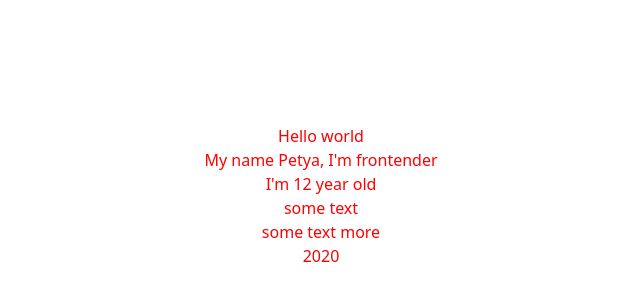
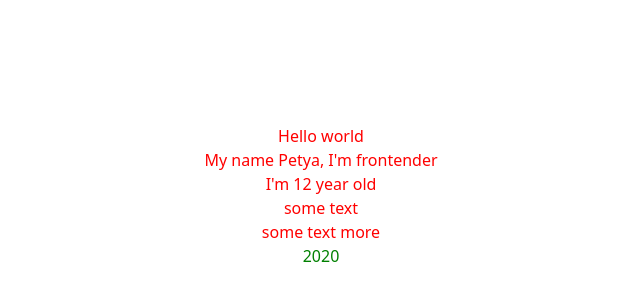
Before and after one commit to Siestaa/testChangeLog, a React (Vite) app: page / in a window 1280 px wide. Shown: the part 204-504 px from the top of the page, without its empty margins (319-959 px from the left). Built offline with nearby package versions, Linux system fonts and the light colour scheme.

Commit message:
2020 - Add styles

```diff
--- a/src/App.css
+++ b/src/App.css
@@ -44,3 +44,7 @@
 div {
   color: red;
 }
+
+.text {
+  color: green
+}
--- a/src/App.tsx
+++ b/src/App.tsx
@@ -9,7 +9,7 @@ function App() {
      <div className="">I'm 12 year old</div>
      <div className="">some text</div>
      <div>some text more</div>
-     <div className="">2020</div>
+     <div className="text">2020</div>
     </>
   )
 }
```
Also changed, not shown: .changeset/breezy-bugs-warn.md (added).
